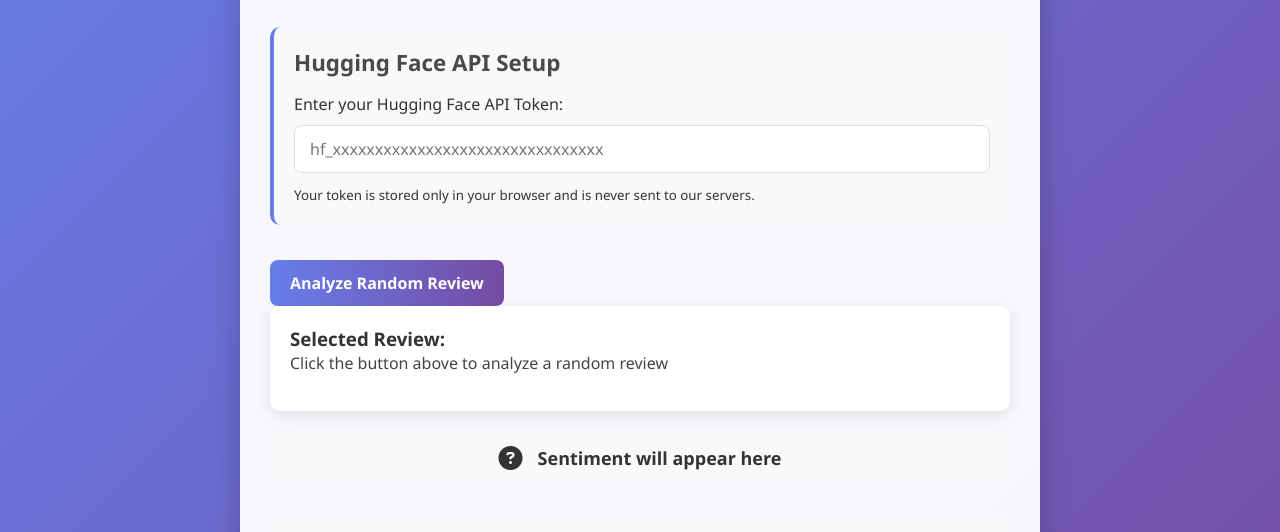
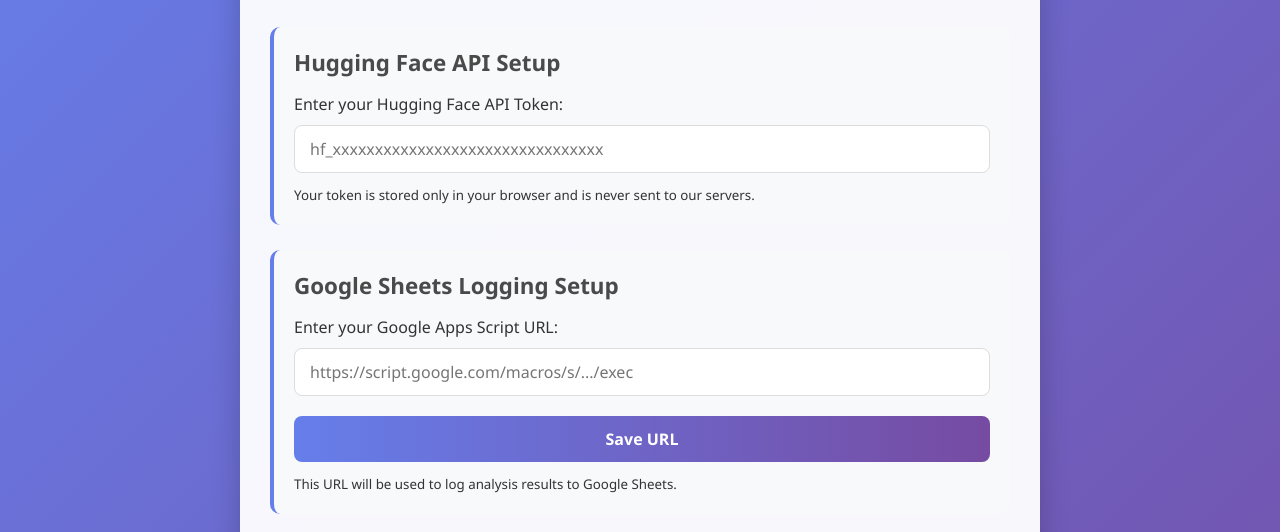
Before and after one commit to SofyaChekmaeva/AI-in-business-HW2, a plain HTML site: page index.html in a window 1280 px wide. Shown: the part 167-699 px from the top of the page. Drawn offline with nearby package versions, Linux system fonts and the light colour scheme.

Commit message:
Update index.html

```diff
--- a/index.html
+++ b/index.html
@@ -245,6 +245,17 @@
             </div>
         </div>
 
+        <!-- Добавьте этот блок после API секции -->
+        <div class="api-section">
+            <h2>Google Sheets Logging Setup</h2>
+            <div class="api-input">
+                <label for="google-script-url">Enter your Google Apps Script URL:</label>
+                <input type="text" id="google-script-url" placeholder="https://script.google.com/macros/s/.../exec">
+                <button id="save-script-url">Save URL</button>
+                <p><small>This URL will be used to log analysis results to Google Sheets.</small></p>
+            </div>
+        </div>
+
         <div class="review-section">
             <button id="analyze-btn">Analyze Random Review</button>
 
```
